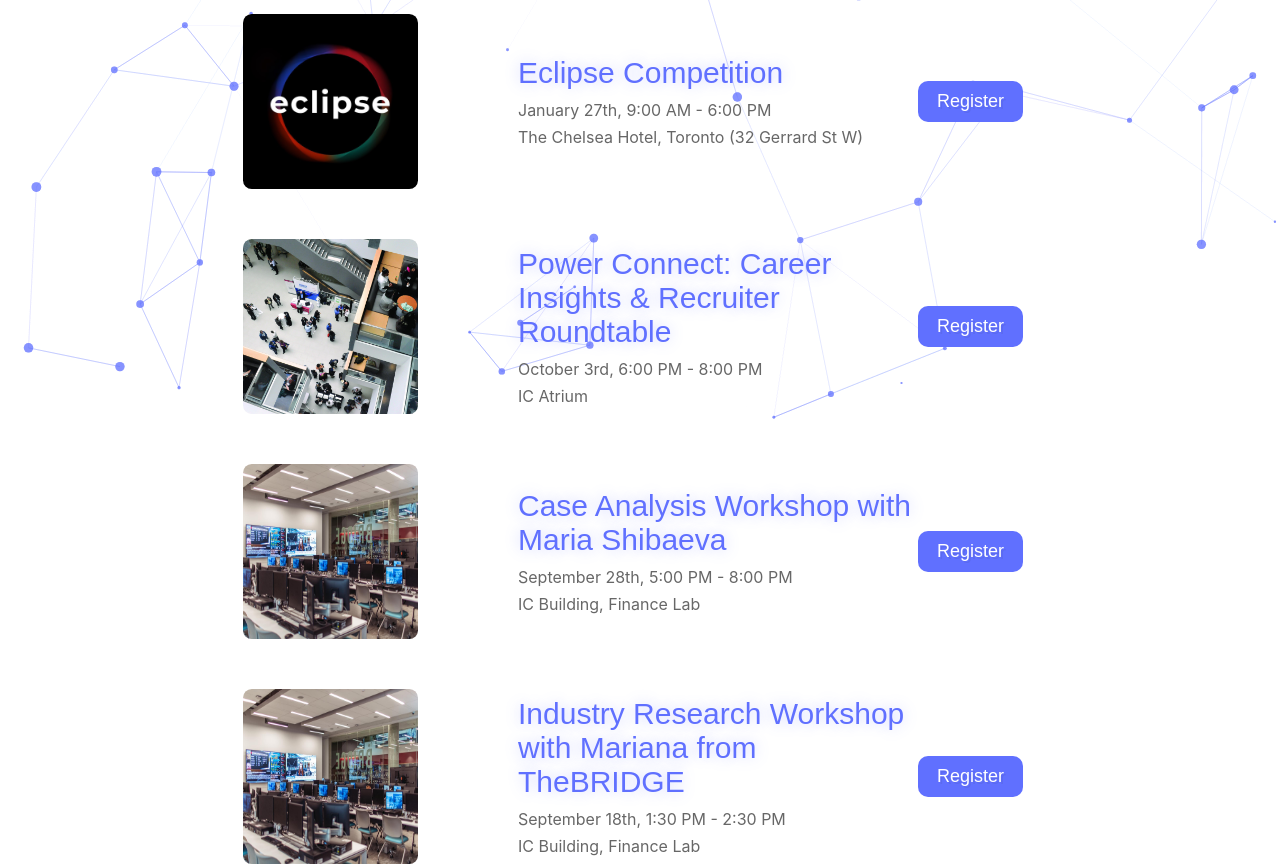
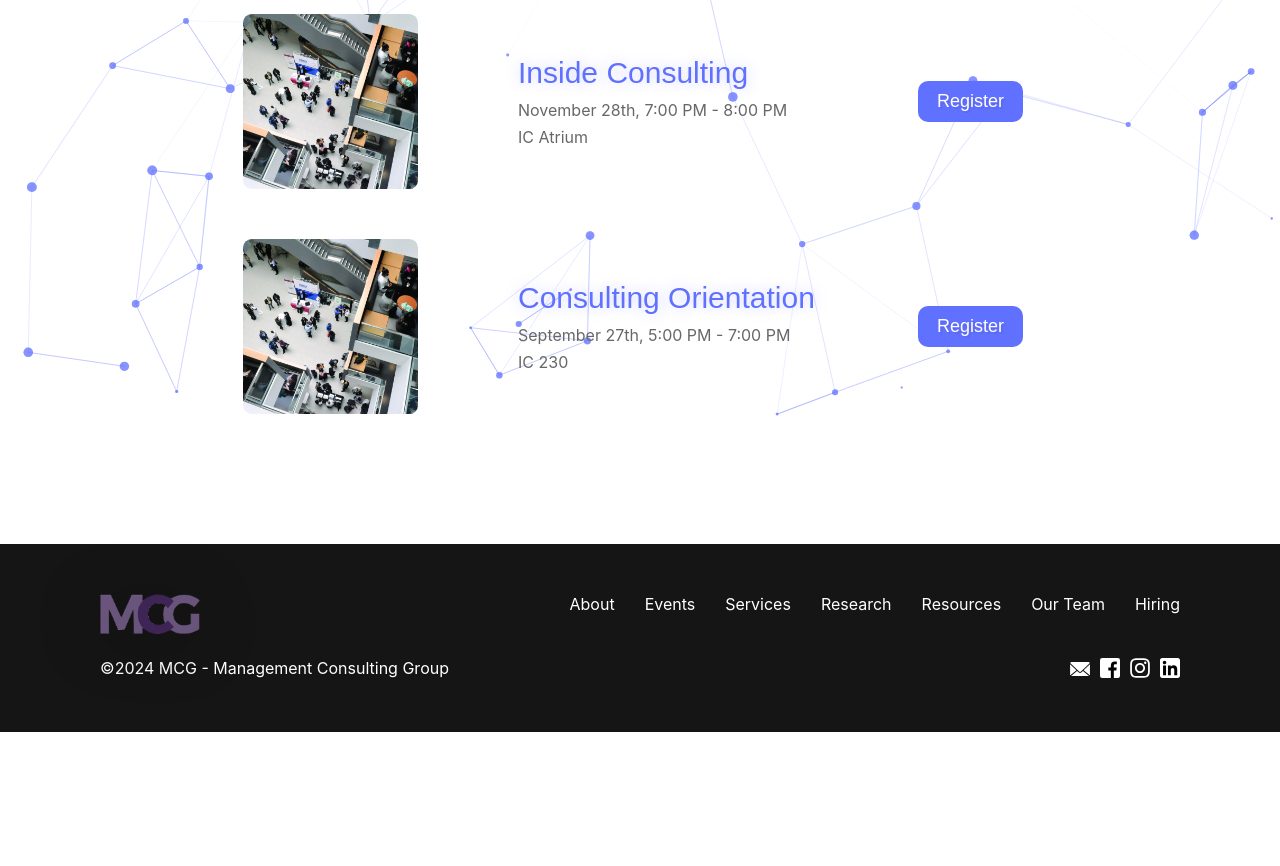
Before and after one commit to HarryZ7G/MCG-Site, a React (Create React App) app: page /events in a window 1280 px wide. Shown: the part 380-1246 px from the top of the page. After the commit the page ends 1112 px from the top, so only its background shows below. Built offline with nearby package versions, Linux system fonts and the light colour scheme.

Commit message:
Updated Fall 2024 events

```diff
--- a/src/pages/Events/Events.js
+++ b/src/pages/Events/Events.js
@@ -5,7 +5,6 @@ import "./Events.css";
 import Event from "../../components/Event/Event";
 
 // media
-import Eclipse2024Logo from "../../media/EclipseCompetition.jpg";
 import NetworkingNight from "../../media/NetworkingNight.jpg";
 import BridgeFinanceLab from "../../media/BridgeFinanceLab.jpg"
 import Layout from "../../components/Layout/Layout";
@@ -19,45 +18,25 @@ function Events(props) {
       useBackground
     >
       <div className="event-block">
-        <Event
-          day="January 27th"
-          date={{ day: 27, month: 1, year: 2024 }}
-          image={Eclipse2024Logo}
-          title="Eclipse Competition"
-          start="9:00 AM"
-          end="6:00 PM"
-          location="The Chelsea Hotel, Toronto (32 Gerrard St W)"
-          link="https://eclipsecompetition.ca"
-        />
-        <Event
-          day="October 3rd"
-          date={{ day: 3, month: 10, year: 2023 }}
+      <Event
+          day="November 28th"
+          date={{ day: 28, month: 11, year: 2024 }}
           image={NetworkingNight}
-          title="Power Connect: Career Insights & Recruiter Roundtable"
-          start="6:00 PM"
+          title="Inside Consulting"
+          start="7:00 PM"
           end="8:00 PM"
           location="IC Atrium"
-          link="https://docs.google.com/forms/d/e/1FAIpQLSeRuTVSdltlrmgGoqzwTDBIvP3Q-49nsKHRgfc6t5d2_8H1VQ/viewform?usp=sf_link"
+          link="https://docs.google.com/forms/d/e/1FAIpQLSdf04HM10bZXIfM6rtN4NQ7nb3GDY11k6BorJpGN5IfxUnlqQ/viewform?usp=sf_link"
         />
-        <Event
-          day="September 28th"
-          date={{ day: 28, month: 9, year: 2023 }}
-          image={BridgeFinanceLab}
-          title="Case Analysis Workshop with Maria Shibaeva"
+      <Event
+          day="September 27th"
+          date={{ day: 27, month: 9, year: 2024 }}
+          image={NetworkingNight}
+          title="Consulting Orientation"
           start="5:00 PM"
-          end="8:00 PM"
-          location="IC Building, Finance Lab"
-          link="https://docs.google.com/forms/d/e/1FAIpQLSd56nah037PWA7JrnsMe_7SPca8R6IXNe4wBWnqNgaRY95o1g/viewform?usp=sharing"
-        />
-        <Event
-          day="September 18th"
-          date={{ day: 18, month: 9, year: 2023 }}
-          image={BridgeFinanceLab}
-          title="Industry Research Workshop with Mariana from TheBRIDGE"
-          start="1:30 PM"
-          end="2:30 PM"
-          location="IC Building, Finance Lab"
-          link="https://docs.google.com/forms/d/e/1FAIpQLSe6W6obWzjbVkYhj6Yq9s9T77cwXWL6-Owks4ACR2Mob83txA/viewform"
+          end="7:00 PM"
+          location="IC 230"
+          link="https://docs.google.com/forms/d/e/1FAIpQLSdf04HM10bZXIfM6rtN4NQ7nb3GDY11k6BorJpGN5IfxUnlqQ/viewform?usp=sf_link"
         />
       </div>
     </Layout>
```
Also changed, not shown: src/media/EclipseCompetition.jpg (deleted).
